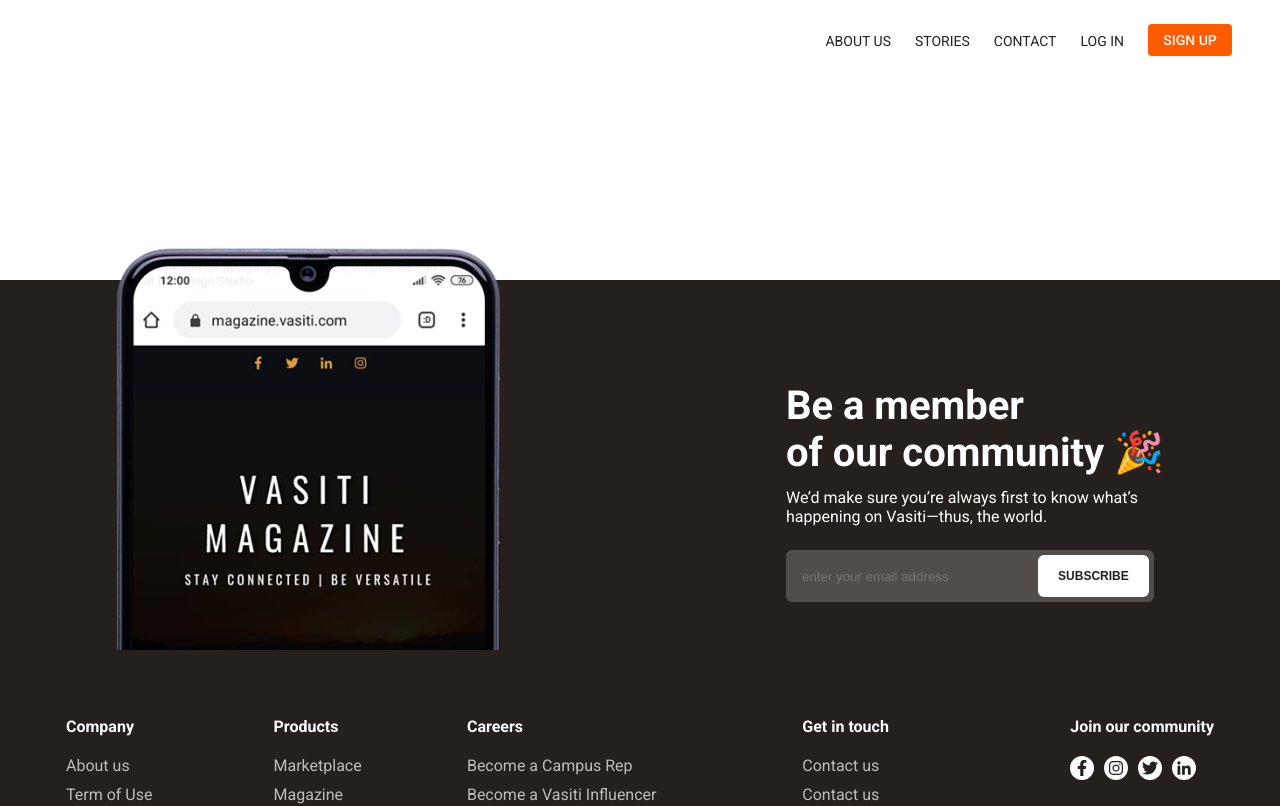
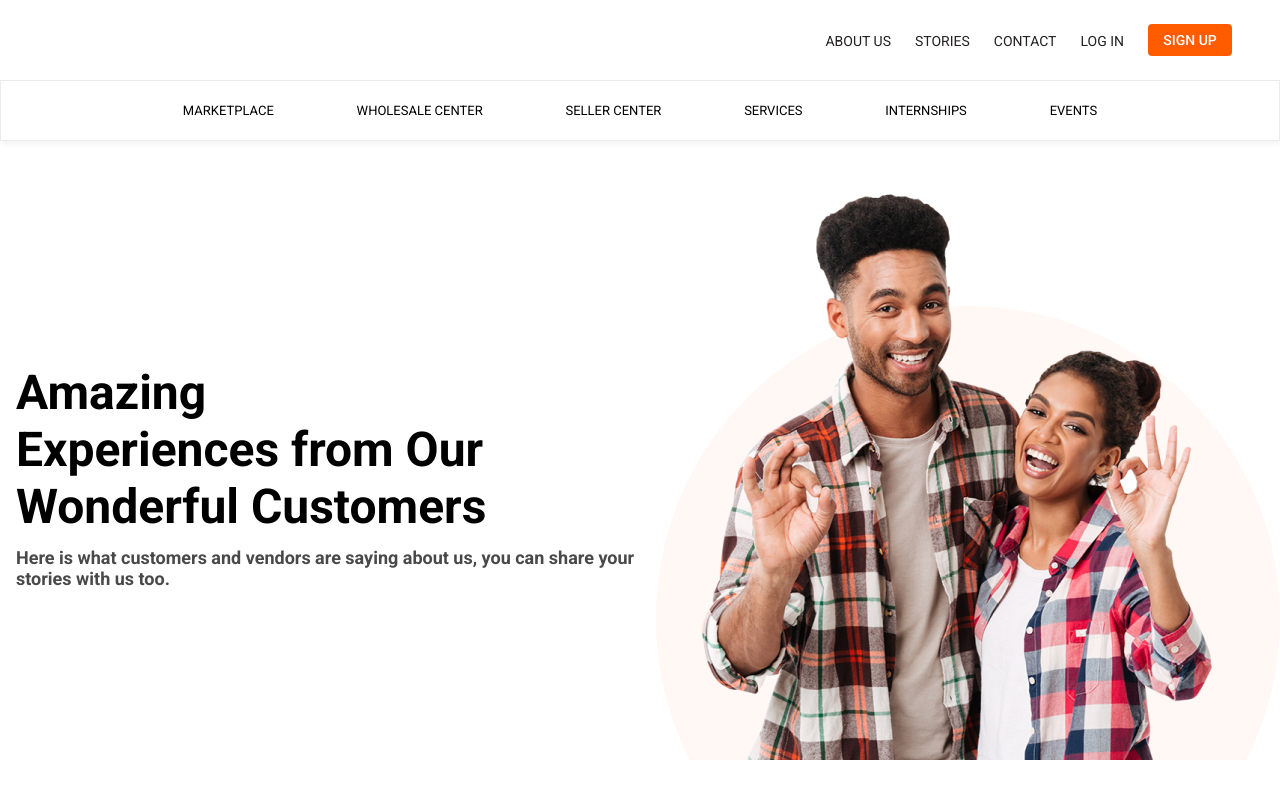
Before and after one commit to adaji025/vasiti, a React (Create React App) app: page / in a window 1280 px wide. Shown: the top 806 px of the page. Built offline with nearby package versions, Linux system fonts and the light colour scheme; some icons are missing.

Commit message:
completed the banner section

```diff
--- a/src/App.js
+++ b/src/App.js
@@ -1,10 +1,14 @@
 import Footer from './components/Footer/Footer';
 import Header from './components/Header/Header';
+import SecondHeader from './components/Header/SecondHeader';
+import Banner from './components/Home/Banner/Banner';
 
 function App() {
   return (
     <div className="App">
      <Header />
+     <SecondHeader />
+     <Banner />
      <Footer />
     </div>
   );
--- /dev/null
+++ b/src/components/Header/SecondHeader.jsx
@@ -0,0 +1,19 @@
+import React from "react";
+import styles from "./SecondHeader.module.scss";
+
+const SecondHeader = () => {
+  return (
+    <div className={styles.wrapper}>
+      <div>
+        <span>MARKETPLACE</span>
+        <span>WHOLESALE CENTER</span>
+        <span>SELLER CENTER</span>
+        <span>SERVICES</span>
+        <span>INTERNSHIPS</span>
+        <span>EVENTS</span>
+      </div>
+    </div>
+  );
+};
+
+export default SecondHeader;
--- /dev/null
+++ b/src/components/Header/SecondHeader.module.scss
@@ -0,0 +1,25 @@
+@import '../../syles/variable.scss';
+.wrapper {
+  width: 100%;
+  background: #ffffff;
+  border: 1px solid rgba(0, 0, 0, 0.08);
+  box-shadow: 1px 4px 4px rgba(0, 0, 0, 0.04);
+  display: none;
+
+  @include breakpoint(md) {
+    display: block;
+  }
+
+  div {
+    max-width: 1080px;
+    height: 59px;
+    margin-inline: auto;
+    display: flex;
+    justify-content: space-evenly;
+    align-items: center;
+
+    span {
+      font-size: 13px;
+    }
+  }
+}
--- /dev/null
+++ b/src/components/Home/Banner/Banner.jsx
@@ -0,0 +1,27 @@
+import React from "react";
+import styles from "./Banner.module.scss";
+
+import bannerImg from "../../../assets/images/banner.png";
+
+const Banner = () => {
+  return (
+    <div className={styles.banner}>
+      <div className={styles.banner__wrapper}>
+        <div className={styles.banner__wrapper__left}>
+          <h2>
+            <span>Amazing</span> Experiences from Our Wonderful Customers
+          </h2>
+          <p>
+            Here is what customers and vendors are saying about us, you can
+            share your stories with us too.
+          </p>
+        </div>
+        <div className={styles.banner__wrapper__right}>
+          <img src={bannerImg} alt="" />
+        </div>
+      </div>
+    </div>
+  );
+};
+
+export default Banner;
--- /dev/null
+++ b/src/components/Home/Banner/Banner.module.scss
@@ -0,0 +1,74 @@
+@import "../../../syles//variable.scss";
+
+.banner {
+  min-height: calc(100vh - 130px);
+  height: 100%;
+  max-width: 1280px;
+  margin-inline: auto;
+  display: flex;
+  align-items: center;
+
+  &__wrapper {
+    display: flex;
+    flex-direction: column;
+
+    @include breakpoint(lg) {
+      flex-direction: row;
+    }
+
+    &__left {
+      flex: 1;
+      display: flex;
+      flex-direction: column;
+      justify-content: center;
+      padding: 1rem;
+      font-weight: bold;
+      margin-top: 2rem;
+
+      @include breakpoint(lg) {
+        margin-top: 0;
+      }
+
+      h2 {
+        font-size: 32px;
+        padding-right: 1.2rem;
+
+        @include breakpoint(sm) {
+            padding-right: 0;
+        }
+
+        @include breakpoint(md) {
+          font-size: 40px;
+        }
+
+        @include breakpoint(lg) {
+          font-size: 48px;
+        }
+        span {
+          display: block;
+        }
+      }
+      p {
+        margin-top: 12px;
+        color: #494949;
+        font-size: 18px;
+      }
+    }
+
+    &__right {
+      flex: 1;
+      background: url(../../../assets/svgs/Subtract.svg);
+      background-repeat: no-repeat;
+      background-size: 100%;
+      background-position: bottom;
+      min-height: 60vh;
+      display: flex;
+      justify-content: center;
+
+      img {
+        max-width: 100%;
+        object-fit: cover;
+      }
+    }
+  }
+}
--- a/src/syles/variable.scss
+++ b/src/syles/variable.scss
@@ -11,9 +11,22 @@
 $green: #049a01;
 
 @mixin breakpoint($point) {
+
+  @if $point == sm {
+    @media (min-width: 576px) {
+      @content;
+    }
+  }
+
   @if $point == md {
     @media (min-width: 768px) {
       @content;
     }
   }
+  @if $point == lg {
+    @media (min-width: 992px) {
+      @content;
+    }
+  }
+
 }
```
Also changed, not shown: src/assets/images/banner.png (added), src/assets/svgs/Subtract.svg (added), src/components/Home/Experience/Experience.jsx (added), src/components/Home/Experience/Experience.module.scss (added).
